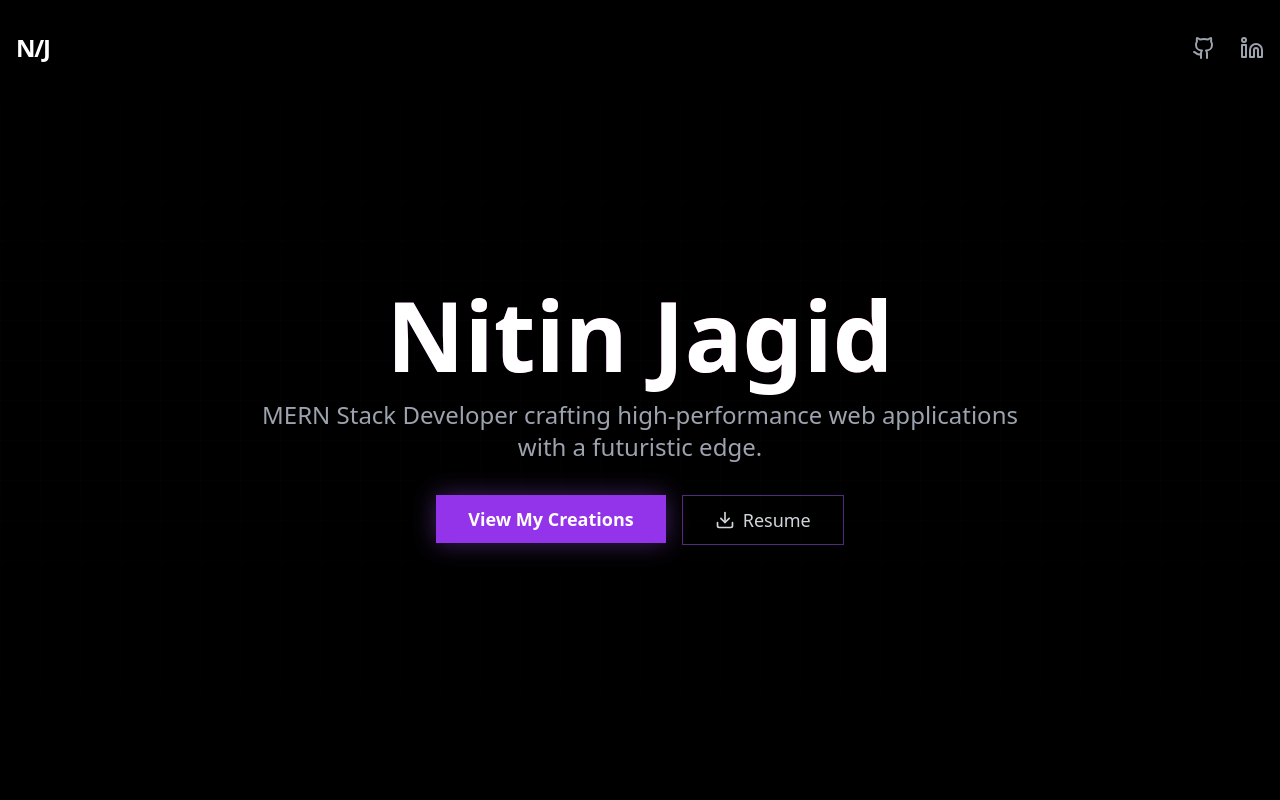
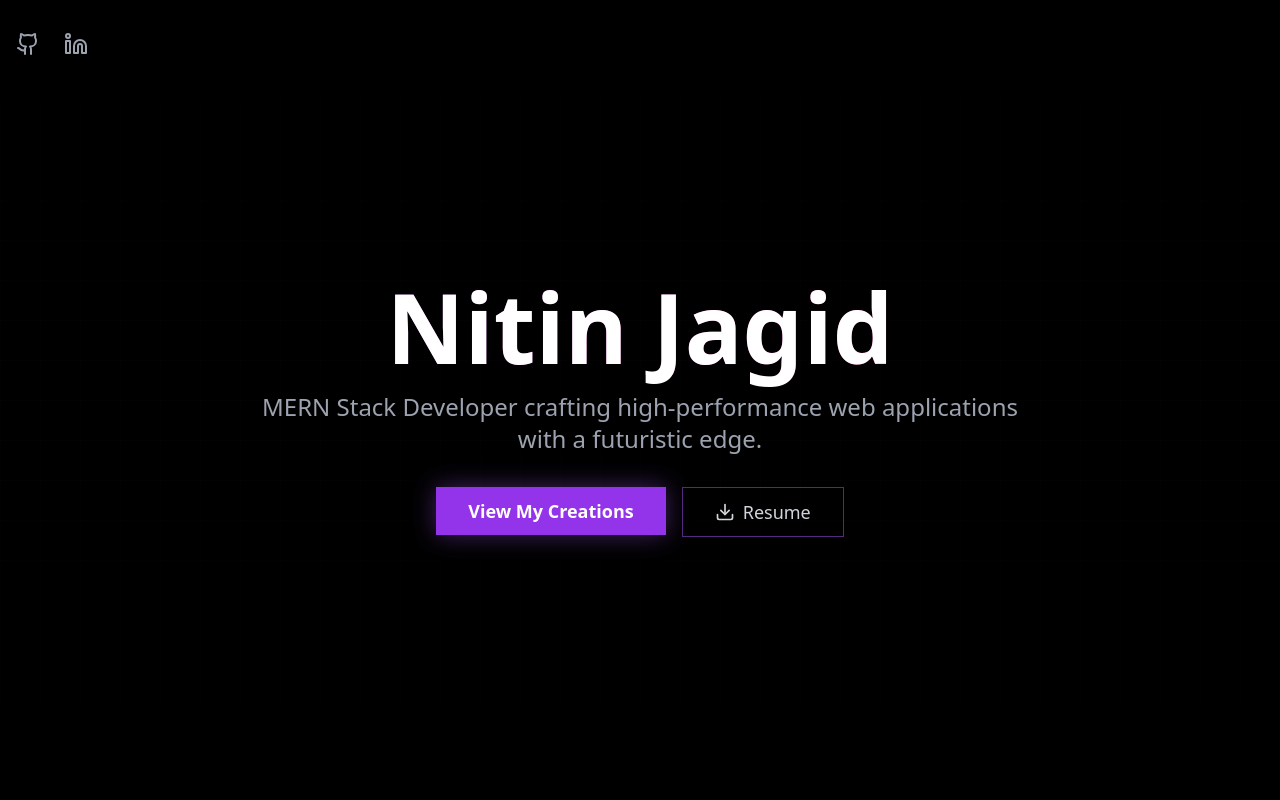
Before and after one commit to nitin12345555/My-portfolio, a React (Vite) app: page / in a window 1280 px wide. Shown: the top 800 px of the page. Built offline with nearby package versions, Linux system fonts and the light colour scheme.

Commit message:
add aagin

```diff
--- a/src/App.jsx
+++ b/src/App.jsx
@@ -100,7 +100,6 @@ function App() {
             transition={{ duration: 0.5, ease: 'easeOut' }}
             className="flex justify-between items-center py-8"
           >
-            <a href="#" className="font-bold text-2xl text-white tracking-tighter">N/J</a>
             <div className="flex items-center gap-6">
               <motion.a href="https://github.com/nitin12345555" target="_blank" rel="noopener noreferrer" whileHover={{ scale: 1.2, color: '#a78bfa' }} whileTap={{ scale: 0.9 }}>
                 <Github className="w-6 h-6 text-gray-400 transition-colors" />
```
